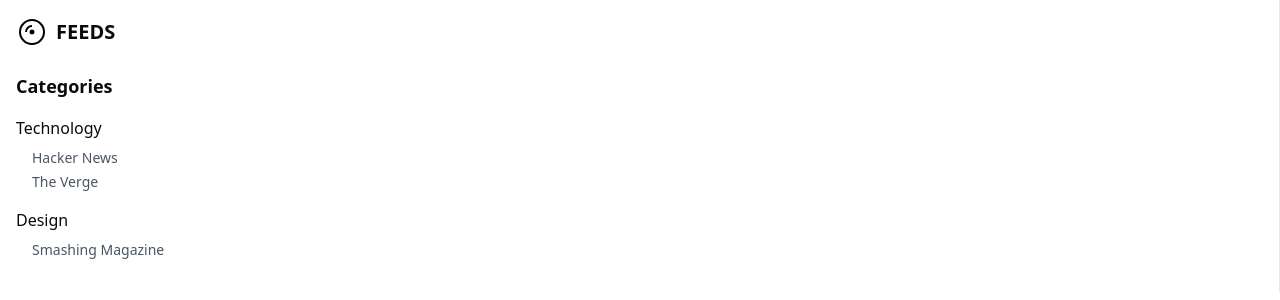
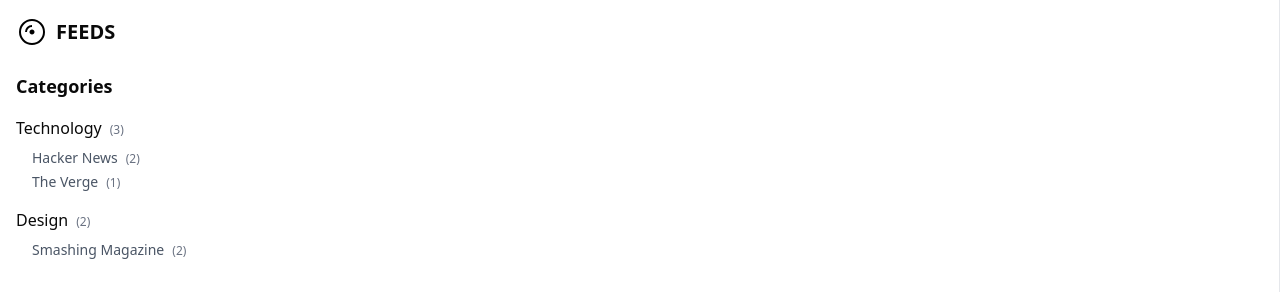
Before and after one commit to llun/vibe-feeds, a Next.js app: page / in a window 1280 px wide. Shown: the top 300 px of the page. Built offline with nearby package versions, Linux system fonts and the light colour scheme.

Commit message:
Add feed item counts to categories and sites in CategoryList

```diff
--- a/src/components/CategoryList.tsx
+++ b/src/components/CategoryList.tsx
@@ -2,6 +2,7 @@ import React from "react";
 import Link from "next/link";
 import Image from "next/image";
 import { Category } from "@/types";
+import { getItemsForCategory, getItemsForSite } from "@/data/mockData";
 
 interface CategoryListProps {
   categories: Category[];
@@ -41,6 +42,9 @@ export function CategoryList({
             }`}
           >
             {category.title}
+            <span className="ml-2 text-xs text-gray-500 dark:text-gray-400">
+              ({getItemsForCategory(category.id).length})
+            </span>
           </Link>
           <ul className="ml-4 mt-2 space-y-1">
             {category.sites.map((site) => (
@@ -54,6 +58,9 @@ export function CategoryList({
                   }`}
                 >
                   {site.title}
+                  <span className="ml-2 text-xs text-gray-500 dark:text-gray-400">
+                    ({getItemsForSite(site.id).length})
+                  </span>
                 </Link>
               </li>
             ))}
```
